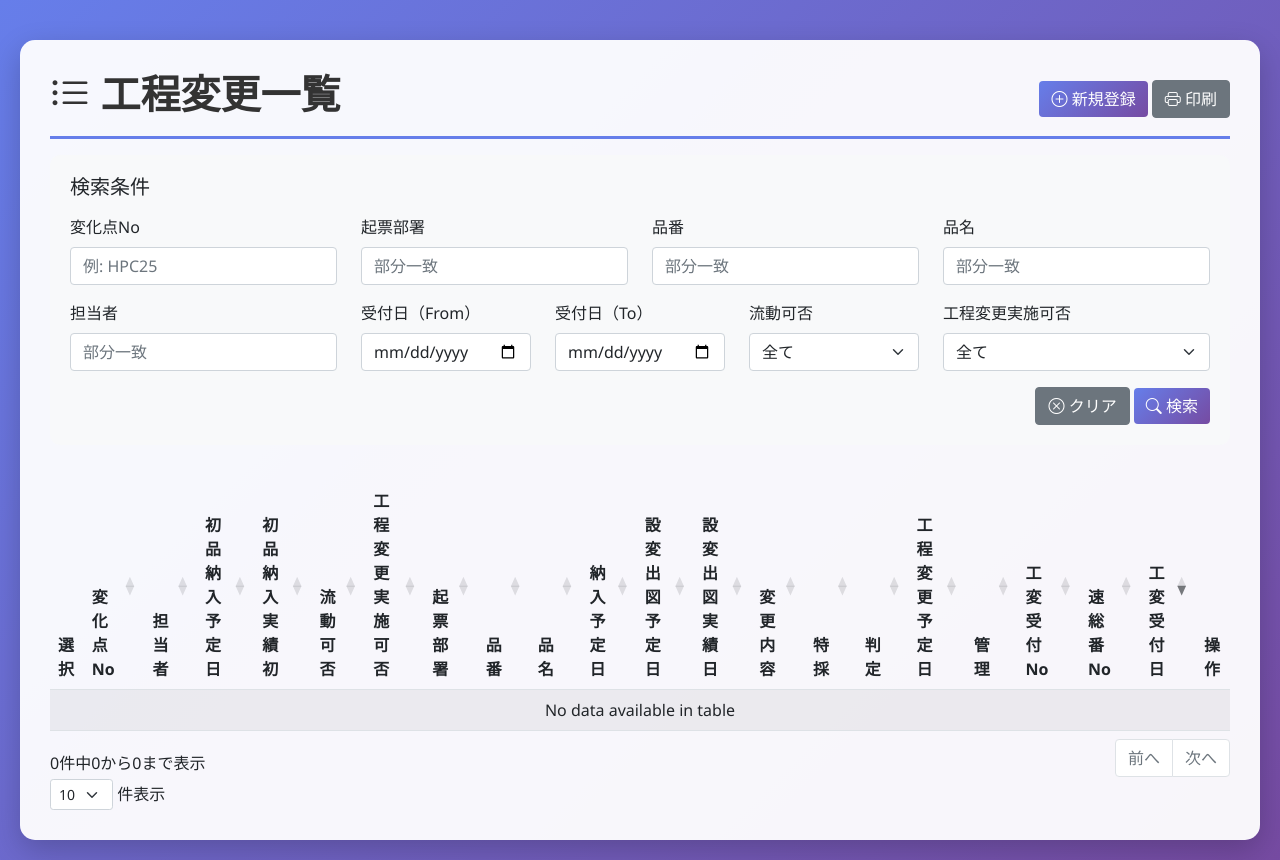
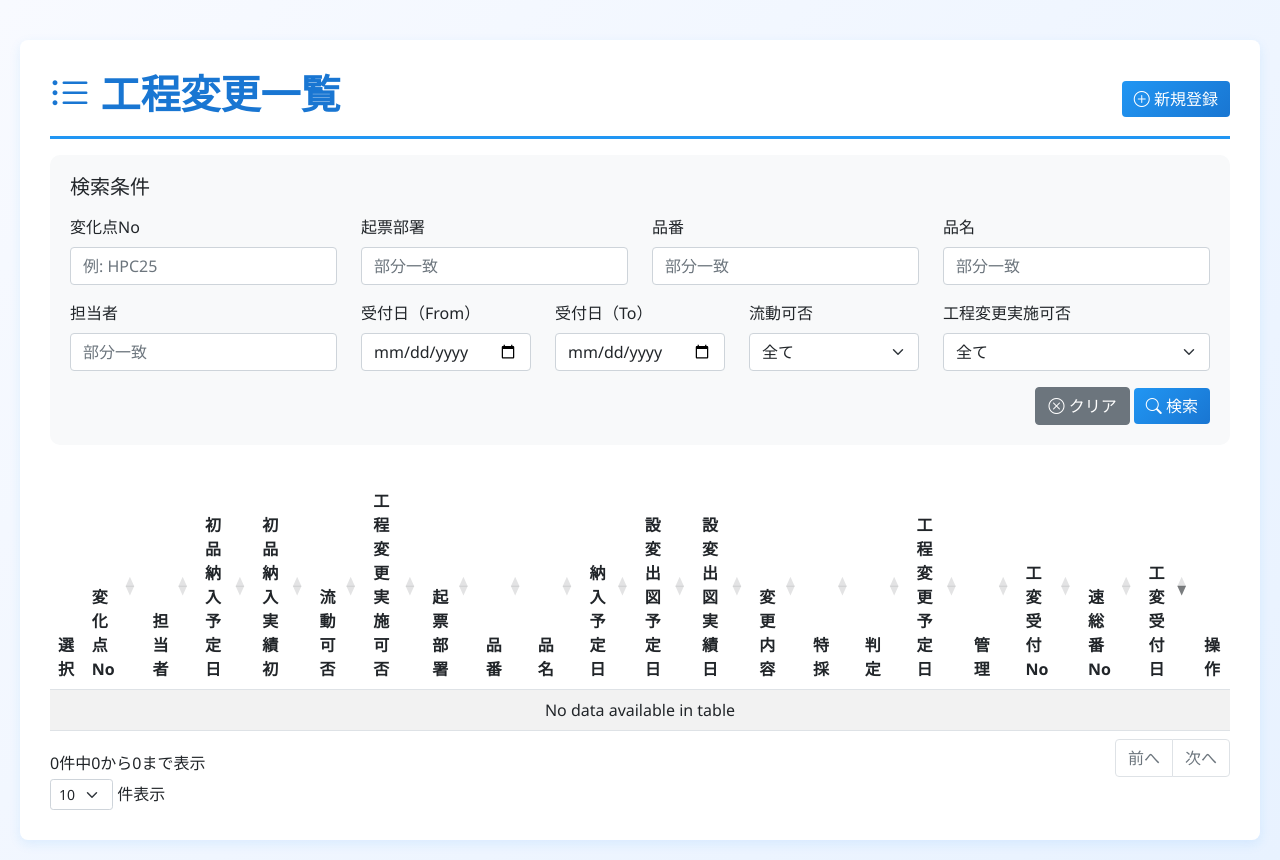
Before and after one commit to vivo-yamada/ELIMS, a Flask app: page / in a window 1280 px wide. Run offline with Flask 3, Linux system fonts and the light colour scheme; data that the repository does not hold is empty; some libraries are stand-ins or nearby versions.

Commit message:
配色を変更

```diff
--- a/templates/list.html
+++ b/templates/list.html
@@ -9,7 +9,7 @@
     <link rel="stylesheet" type="text/css" href="https://cdn.datatables.net/1.13.7/css/dataTables.bootstrap5.min.css">
     <style>
         body {
-            background: linear-gradient(135deg, #667eea 0%, #764ba2 100%);
+            background: linear-gradient(135deg, #f8faff 0%, #e8f2ff 100%);
             min-height: 100vh;
             font-family: 'Segoe UI', Tahoma, Geneva, Verdana, sans-serif;
         }
@@ -17,18 +17,18 @@
             padding: 20px;
         }
         .main-card {
-            background: rgba(255, 255, 255, 0.95);
-            border-radius: 15px;
-            box-shadow: 0 10px 30px rgba(0, 0, 0, 0.2);
+            background: white;
+            border-radius: 8px;
+            box-shadow: 0 4px 12px rgba(33, 150, 243, 0.1);
             padding: 30px;
             margin-top: 20px;
         }
         .page-title {
-            color: #333;
+            color: #1976d2;
             font-weight: bold;
             margin-bottom: 30px;
             padding-bottom: 10px;
-            border-bottom: 3px solid #667eea;
+            border-bottom: 3px solid #2196f3;
         }
         .filter-section {
             background: #f8f9fa;
@@ -37,13 +37,13 @@
             margin-bottom: 30px;
         }
         .btn-primary {
-            background: linear-gradient(135deg, #667eea 0%, #764ba2 100%);
+            background: linear-gradient(135deg, #2196f3 0%, #1976d2 100%);
             border: none;
             transition: transform 0.2s;
         }
         .btn-primary:hover {
             transform: translateY(-2px);
-            box-shadow: 0 5px 15px rgba(102, 126, 234, 0.4);
+            box-shadow: 0 5px 15px rgba(33, 150, 243, 0.4);
         }
         .table-container {
             overflow-x: auto;
@@ -52,7 +52,7 @@
             width: 100% !important;
         }
         .dataTables_wrapper .dataTables_paginate .paginate_button.current {
-            background: linear-gradient(135deg, #667eea 0%, #764ba2 100%) !important;
+            background: linear-gradient(135deg, #2196f3 0%, #1976d2 100%) !important;
             border: none !important;
             color: white !important;
         }
@@ -72,7 +72,7 @@
             width: 50px;
             height: 50px;
             border: 5px solid #f3f3f3;
-            border-top: 5px solid #667eea;
+            border-top: 5px solid #2196f3;
             border-radius: 50%;
             animation: spin 1s linear infinite;
         }
@@ -89,7 +89,7 @@
             font-size: 0.875rem;
         }
         .table-hover tbody tr:hover {
-            background-color: rgba(102, 126, 234, 0.1);
+            background-color: rgba(33, 150, 243, 0.1);
             cursor: pointer;
         }
     </style>
@@ -101,7 +101,7 @@
 
     <div class="container-fluid">
         <div class="main-card">
-            <div class="d-flex justify-content-between align-items-center mb-3 pb-2" style="border-bottom: 3px solid #667eea;">
+            <div class="d-flex justify-content-between align-items-center mb-3 pb-2" style="border-bottom: 3px solid #2196f3;">
                 <h1 class="page-title mb-0" style="border-bottom: none;">
                     <i class="bi bi-list-ul"></i> 工程変更一覧
                 </h1>
@@ -109,9 +109,6 @@
                 <div>
                     <button class="btn btn-primary" onclick="location.href='/register'">
                         <i class="bi bi-plus-circle"></i> 新規登録
-                    </button>
-                    <button class="btn btn-secondary" onclick="printList()">
-                        <i class="bi bi-printer"></i> 印刷
                     </button>
                 </div>
             </div>
@@ -466,10 +463,6 @@
             });
         }
 
-        function printList() {
-            window.print();
-        }
-
         function showLoading(show) {
             document.getElementById('loadingOverlay').style.display = show ? 'flex' : 'none';
         }
```
Also changed, not shown: templates/detail.html (+11 -11 lines).
